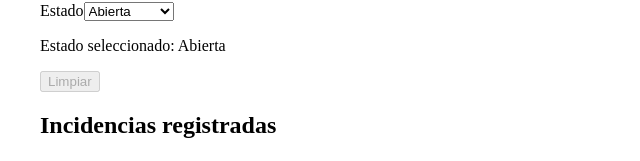
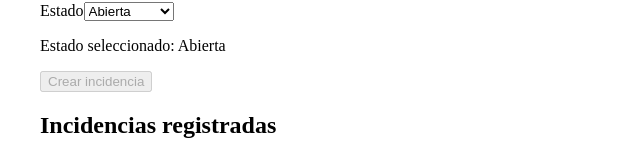
Before and after one commit to FREDDYNG1/helpdesk-ti, an Angular app: page / in a window 1280 px wide. Shown: the part 433-594 px from the top of the page, without its empty margins (0-640 px from the left). Built offline with nearby package versions, Linux system fonts and the light colour scheme.

Commit message:
refactor: move incident form validation to method

```diff
--- a/src/app/app.html
+++ b/src/app/app.html
@@ -54,9 +54,7 @@
 
 
 
-    <button type="button"
-      [disabled]="newIncidentTitle.trim().length === 0 && newIncidentDescription.trim().length === 0"
-      (click)="clearForm()">Limpiar</button>
+    <button type="button" [disabled]="isIncidentFormInvalid()" (click)="clearForm()">Crear incidencia</button>
   </section>
 
   <section>
--- a/src/app/app.ts
+++ b/src/app/app.ts
@@ -74,6 +74,11 @@ protected deleteIncident(incidentId: number): void {
   });
 }
 
+protected isIncidentFormInvalid(): boolean {
+  return (
+    this.newIncidentTitle.trim().length === 0 || this.newIncidentDescription.trim().length === 0);
+}
+
   protected incidents: Incident[] = [
     {
       id: 1,
```
